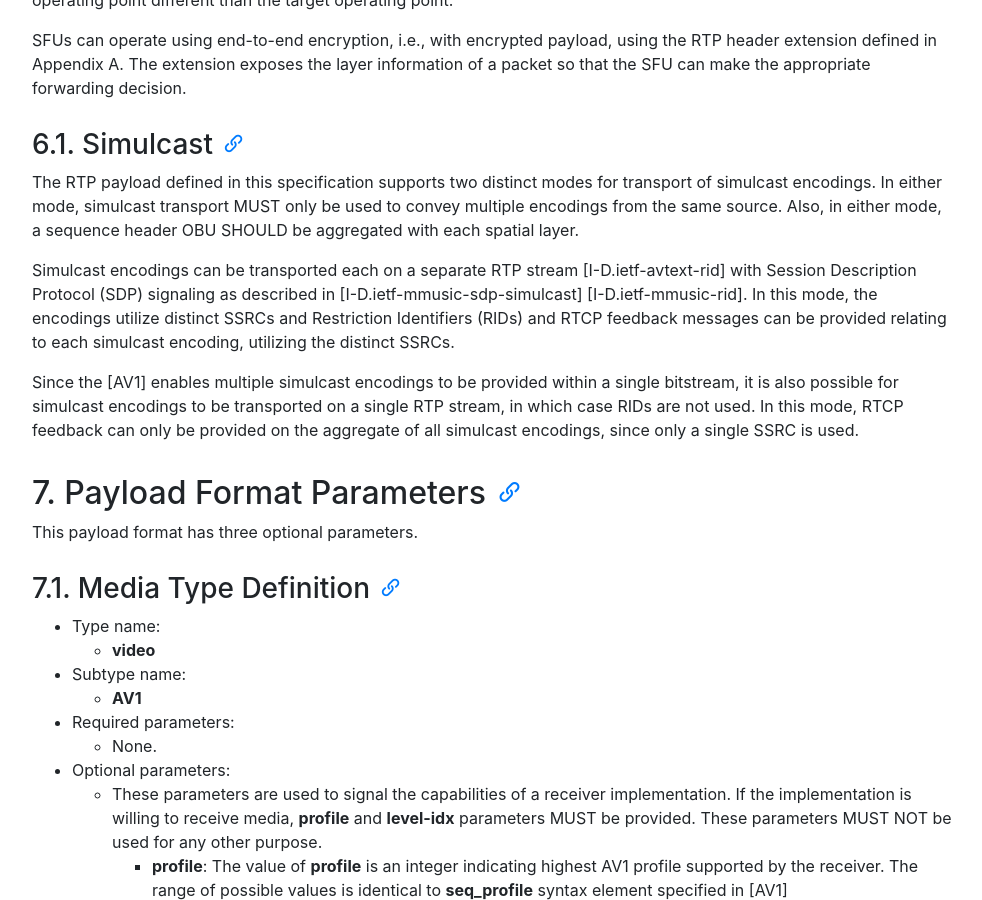
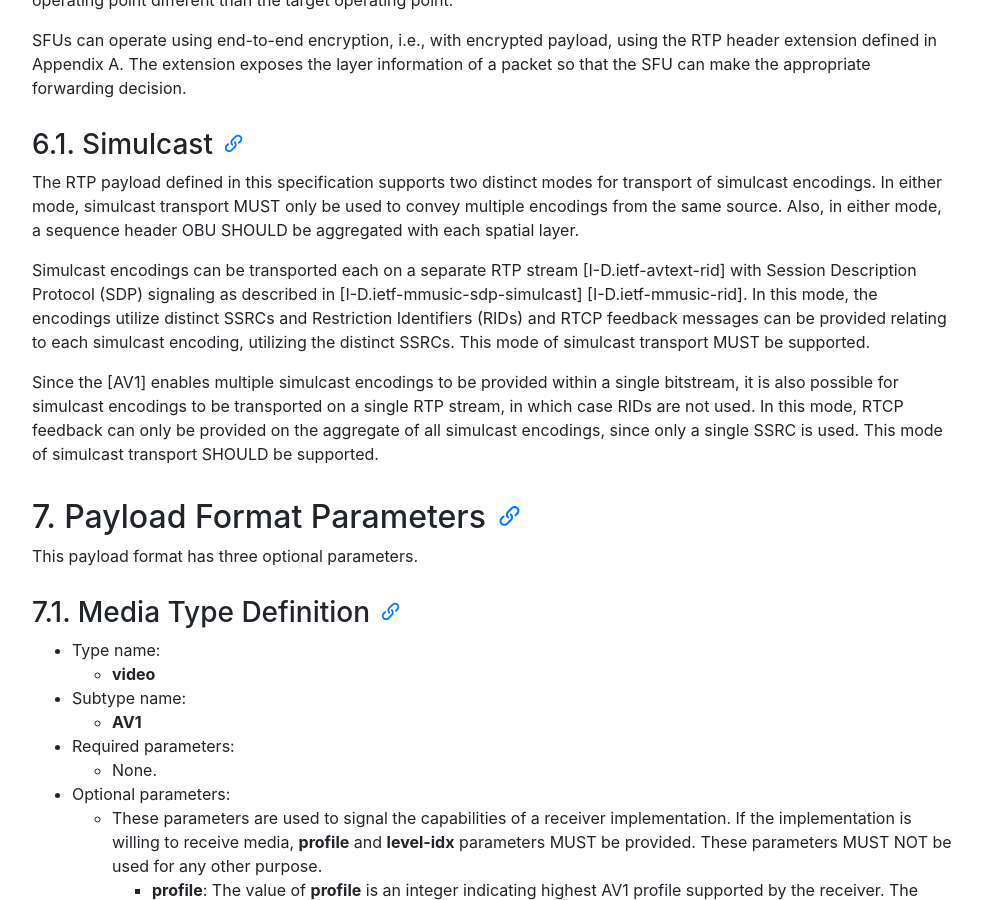
Before and after one commit to AOMediaCodec/av1-rtp-spec, a Jekyll site: the page built from index.md, in a window 1280 px wide and 900 px high, scrolled down 7852 px. Shown: the whole window, without its empty margins (53-1035 px from the left). Built offline with Jekyll 4.4.1, drawn with Linux system fonts in a browser that asks for light colours; nearby versions of some CDN libraries.

Commit message:
Add normative language

```diff
--- a/av1-rtp-spec.md
+++ b/av1-rtp-spec.md
@@ -377,12 +377,13 @@ Simulcast encodings can be transported each on a separate RTP stream [I-D.ietf-a
 Session Description Protocol (SDP) signaling as described in [I-D.ietf-mmusic-sdp-simulcast]
 [I-D.ietf-mmusic-rid]. In this mode, the encodings utilize distinct SSRCs and Restriction
 Identifiers (RIDs) and RTCP feedback messages can be provided relating to each simulcast
-encoding, utilizing the distinct SSRCs.
+encoding, utilizing the distinct SSRCs. This mode of simulcast transport MUST be supported.
 
 Since the [AV1] enables multiple simulcast encodings to be provided within a single bitstream,
 it is also possible for simulcast encodings to be transported on a single RTP stream, in which
 case RIDs are not used. In this mode, RTCP feedback can only be provided on the aggregate of
-all simulcast encodings, since only a single SSRC is used.
+all simulcast encodings, since only a single SSRC is used. This mode of simulcast transport
+SHOULD be supported.
 
 ## 7. Payload Format Parameters
 
```
